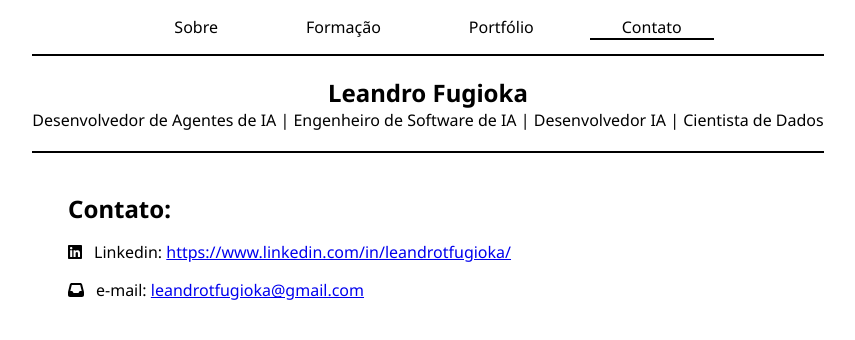
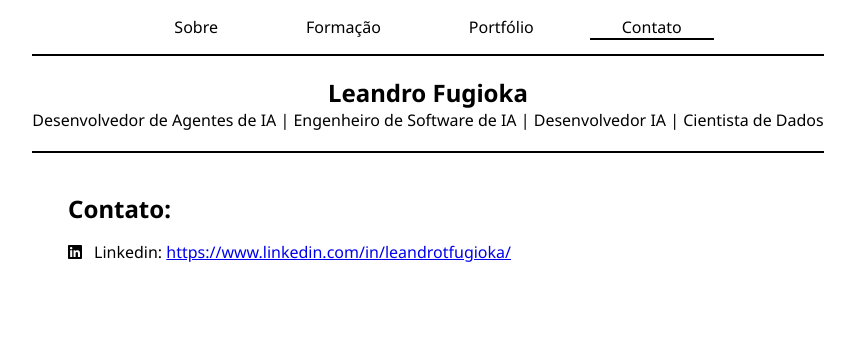
Before and after one commit to leofugioka/uninter_portfolio_project, a plain HTML site: page pages/contato.html in a window 1280 px wide. Shown: the whole page, without its empty margins (212-1067 px from the left). Drawn offline with Linux system fonts and the light colour scheme.

Commit message:
Removido e-mail da minha página de contatos

```diff
--- a/pages/contato.html
+++ b/pages/contato.html
@@ -48,7 +48,6 @@
         <li>
           <i class="fa-brands fa-linkedin"></i><span></span>Linkedin: <a href="https://www.linkedin.com/in/leandrotfugioka/">https://www.linkedin.com/in/leandrotfugioka/</a>
         </li>
-        <li><i class="fa-solid fa-inbox"></i><span></span>e-mail: <a href="mailto:leandrotfugioka@gmail.com">leandrotfugioka@gmail.com</a></li>
       </ul>
     </main>
     <!-- Script para utilizar Font Awesome -->
```
